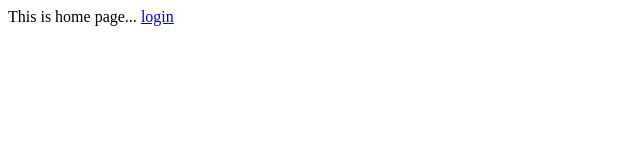
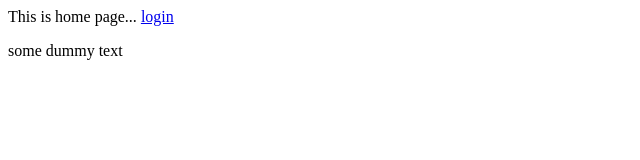
Before and after one commit to Pawan8085/git-learning, a plain HTML site: page index.html in a window 1280 px wide. Shown: the whole page, without its empty margins (0-640 px from the left). Drawn offline with Linux system fonts and the light colour scheme.

Commit message:
Update index.html

```diff
--- a/index.html
+++ b/index.html
@@ -8,5 +8,6 @@
 <body>
     This is home page...
     <a href="login.html">login</a>
+    <p>some dummy text</p>
 </body>
 </html>
```
